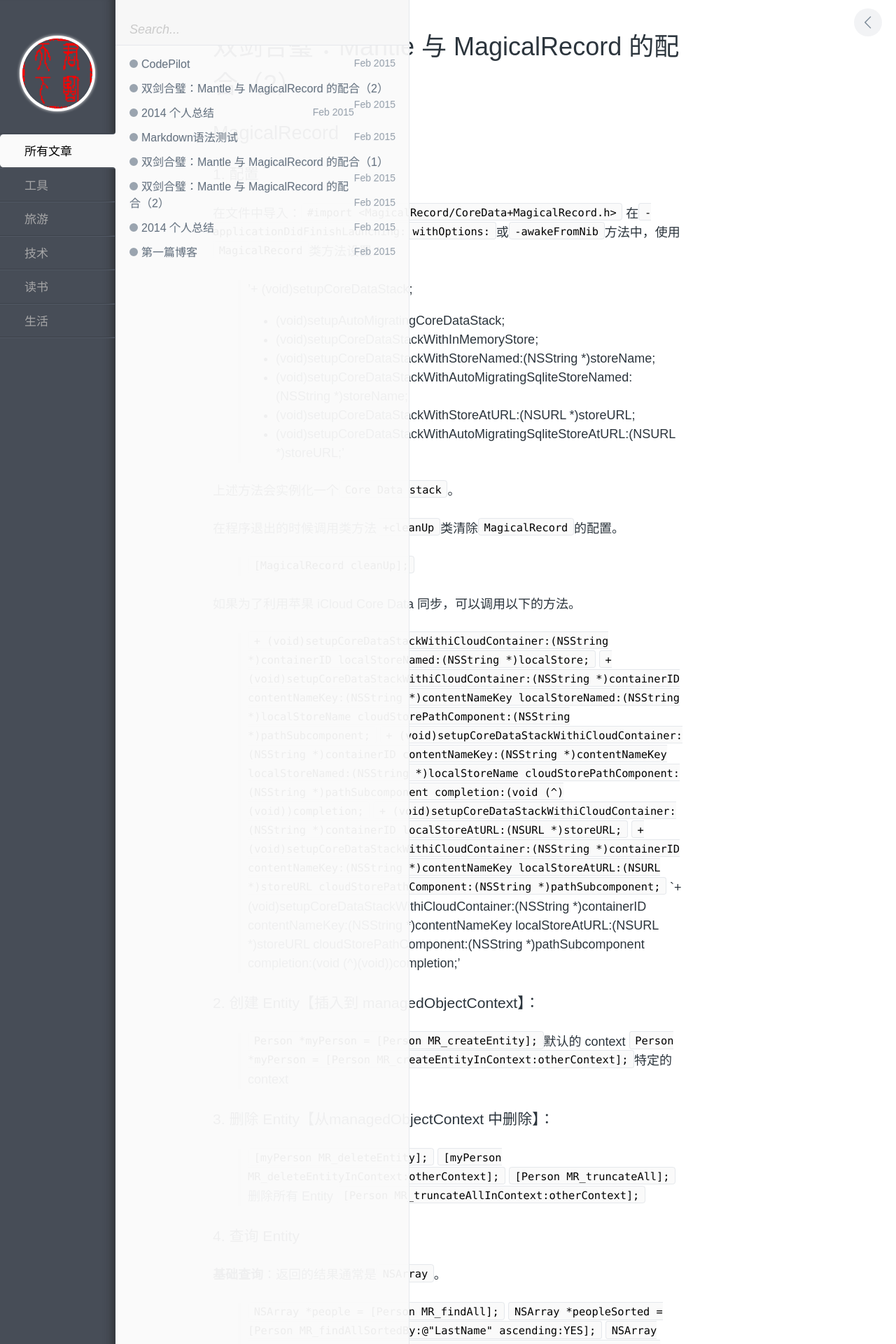
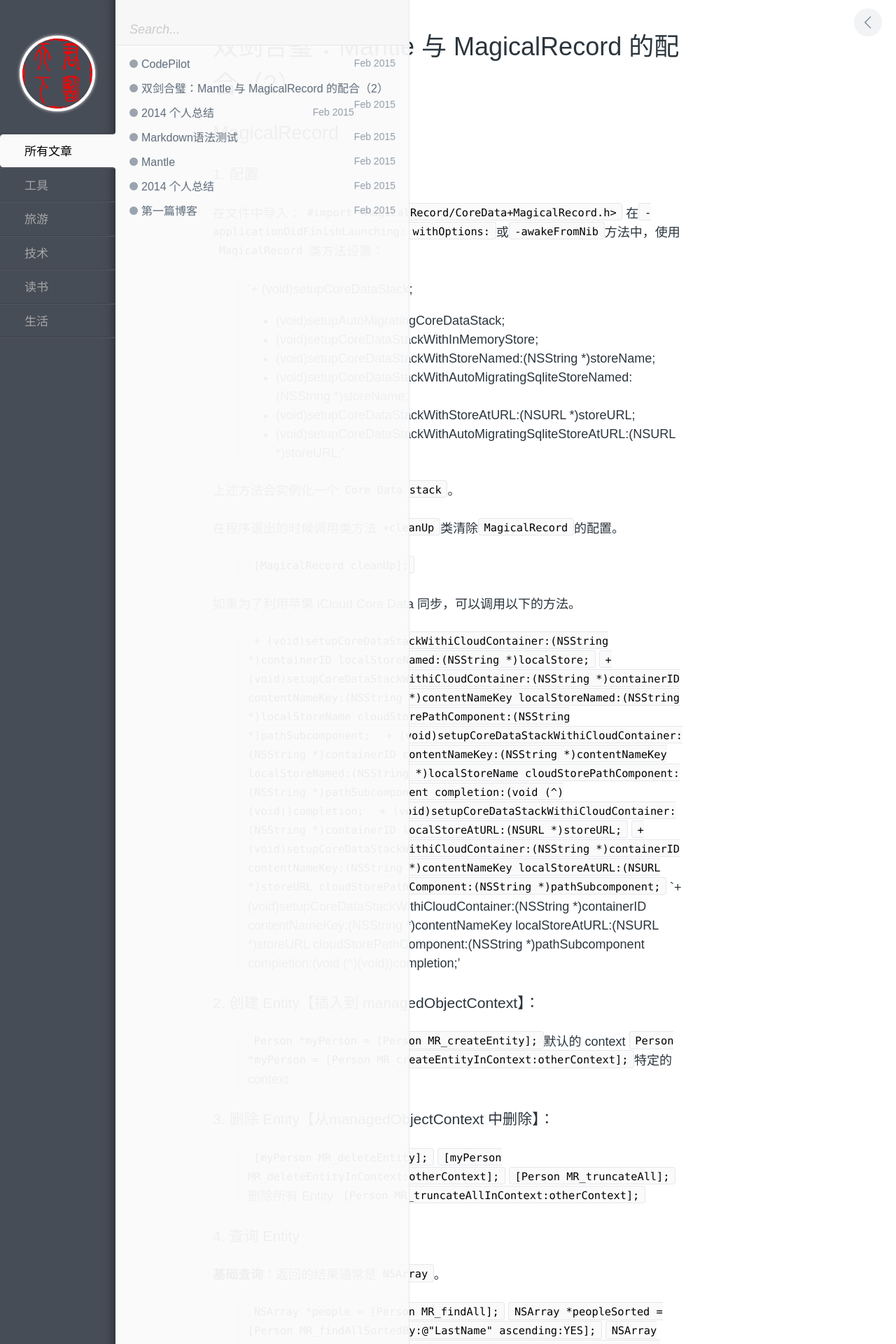
Before and after one commit to kingstal/kingstal.github.io, a Jekyll site: the page built from _posts/2015-02-10-tech-iOS-MagicalRecord.md, in a window 1280 px wide. Shown: the top 1920 px of the page at 70% size. Built offline with Jekyll 4.4.1, drawn with Linux system fonts in a browser that asks for light colours; part of the change alters nothing that is shown; some of the changed text lies outside the part shown.

Commit message:
finish mantle

```diff
--- a/_posts/2015-02-09-tech-iOS-Mantle-MagicalRecord.md
+++ b/_posts/2015-02-09-tech-iOS-Mantle.md
@@ -1,15 +1,15 @@
 ---
 layout: post
-title: 双剑合璧：Mantle 与 MagicalRecord 的配合（1）
+title: Mantle
 category: 技术
-tags: JSON,Mantle,MagicalRecord,Core Data
-keywords: JSON,Mantle,MagicalRecord,Core Data
-description: Mantle 用于 JSON 和 Model 之间的转换，而 MagicalRecord 则方便将转换后的 Model 用于 Core Data 操作
+tags: JSON,Mantle
+keywords: JSON,Mantle
+description: Mantle 用于 JSON 和 Model 之间的转换
 ---
 
 
 ## Mantle
-Mantle 是一个模型框架，支持将 JSON 解析为 Model 对象，也可以反向操作，即将 Model 对象序列化为 JSON。同时，支持 Core  Data 的序列化和反序列化。下面分两个部分介绍
+Mantle 是一个Model 层框架，支持将 JSON 解析为 Model 对象，也可以反向操作，即将 Model 对象序列化为 JSON。同时，支持 Core  Data 的序列化和反序列化。下面分两个部分介绍
 
 ### 1. JSON <---> Model
 Mantle 提供了一个基类：MTLModel，如果想使用 Mantle 的各种功能，那么所创建的模型必须是这个类的子类。为了实现这两者的转换，还必须遵守`<MTLJSONSerializing>`协议，该协议常用的有以下两个方法：
@@ -40,7 +40,7 @@ Mantle 提供了一个基类：MTLModel，如果想使用 Mantle 的各种功能
     // Member.m
     //当property 和 json keypath 的名称相同时，可忽略
     + (NSDictionary *)JSONKeyPathsByPropertyKey{
-        return @{@"memberID" : @"id",
+        return @{@"memberID" : @"id",//支持 keypath，如“location.latitude”
             @"mobilePhone" : @"phone",
             @"createDate" : @"date"
         };
@@ -185,7 +185,7 @@ Mantle提供了一个专门操作Core Data的协议`<MTLManagedObjectSerializing
 > 'MTLModel'——>`NSManagedObject`
 
 
-要实现对 model 的 Core Data 操作，可以借助于 MagicalRecord，它可以极大的方便 Core Data 的使用。下一篇将会介绍[如何使用MagicalRecord 来进行 Core Data 操作](http://kingstal.github.io/2015/02/10/tech-iOS-Mantle-MagicalRecord-2.html)。
+使用 Mantle 实现 JSON 的持久化，需要进行两次转化：`JSON`--》`MTLModel`--》`NSManagedObject`。这时我们可以借助于另一个开源库 `MagicalRecord`，它可以极大的方便 Core Data 的使用，同时也支持将 JSON 导入 Core Data。下一篇将会介绍[如何使用MagicalRecord 来进行 Core Data 操作](http://kingstal.github.io/2015/02/10/tech-iOS-MagicalRecord.html)。
 
 
 
@@ -195,3 +195,5 @@ Mantle提供了一个专门操作Core Data的协议`<MTLManagedObjectSerializing
 [http://bawn.github.io/ios/2014/12/11/Mantle.html](http://bawn.github.io/ios/2014/12/11/Mantle.html)
 
 [https://github.com/Mantle/Mantle](https://github.com/Mantle/Mantle)
+
+[http://robinchao.github.io/blog/2014/11/08/mantle-jian-dan-shi-yong-jiao-cheng/](http://robinchao.github.io/blog/2014/11/08/mantle-jian-dan-shi-yong-jiao-cheng/)
--- a/_posts/2015-02-09-tech-iOS-Mantle-MagicalRecord-2.md
+++ b/_posts/2015-02-10-tech-iOS-MagicalRecord.md
@@ -126,15 +126,15 @@ description: Mantle 用于 JSON 和 Model 之间的转换，而 MagicalRecord
 
     {% highlight objective-c %}
     // NSManagedObjectContext+MagicalSaves
-    - (void) MR_saveOnlySelfWithCompletion:(MRSaveCompletionHandler)completion;
-    - (void) MR_saveToPersistentStoreWithCompletion:(MRSaveCompletionHandler)completion;
-    - (void) MR_saveOnlySelfAndWait;
-    - (void) MR_saveToPersistentStoreAndWait;
+    - (void) MR_saveOnlySelfWithCompletion:(MRSaveCompletionHandler)completion; // Asynchronously
+    - (void) MR_saveToPersistentStoreWithCompletion:(MRSaveCompletionHandler)completion; // Asynchronously
+    - (void) MR_saveOnlySelfAndWait; // Synchronously
+    - (void) MR_saveToPersistentStoreAndWait; // Synchronously
     - (void) MR_saveWithOptions:(MRSaveContextOptions)mask completion:(MRSaveCompletionHandler)completion;
 
     // MagicalRecord+Actions
-    + (void) saveWithBlock:(void(^)(NSManagedObjectContext *localContext))block;
-    + (void) saveWithBlock:(void(^)(NSManagedObjectContext *localContext))block completion:(MRSaveCompletionHandler)completion;
+    + (void) saveWithBlock:(void(^)(NSManagedObjectContext *localContext))block; // Asynchronously
+    + (void) saveWithBlock:(void(^)(NSManagedObjectContext *localContext))block completion:(MRSaveCompletionHandler)completion; // Asynchronously
     + (void) saveWithBlockAndWait:(void(^)(NSManagedObjectContext *localContext))block;
     + (void) saveUsingCurrentThreadContextWithBlock:(void (^)(NSManagedObjectContext *localContext))block completion:(MRSaveCompletionHandler)completion;
     + (void) saveUsingCurrentThreadContextWithBlockAndWait:(void (^)(NSManagedObjectContext *localContext))block;
--- a/_posts/2015-02-10-tech-iOS-Mantle-MagicalRecord-2.md
+++ /dev/null
@@ -1,84 +0,0 @@
----
-layout: post
-title: 双剑合璧：Mantle 与 MagicalRecord 的配合（2）
-category: 技术
-tags: JSON,Mantle,MagicalRecord,Core Data
-keywords: JSON,Mantle,MagicalRecord,Core Data
-description: Mantle 用于 JSON 和 Model 之间的转换，而 MagicalRecord 则方便将转换后的 Model 用于 Core Data 操作
----
-
-
-## MagicalRecord
-
-### 1. 配置
-在`- applicationDidFinishLaunching: withOptions:`或`-awakeFromNib`方法中，使用`MagicalRecord`类方法设置：
-
->'+ (void)setupCoreDataStack;
-+ (void)setupAutoMigratingCoreDataStack;
-+ (void)setupCoreDataStackWithInMemoryStore;
-+ (void)setupCoreDataStackWithStoreNamed:(NSString *)storeName;
-+ (void)setupCoreDataStackWithAutoMigratingSqliteStoreNamed:(NSString *)storeName;
-+ (void)setupCoreDataStackWithStoreAtURL:(NSURL *)storeURL;
-+ (void)setupCoreDataStackWithAutoMigratingSqliteStoreAtURL:(NSURL *)storeURL;'
-
-上述方法会实例化一个`Core Data stack`。
-
-在程序退出的时候调用类方法`+cleanUp`类清除`MagicalRecord`的配置。
-如果为了利用苹果 iCloud Core Data 同步，可以调用以下的方法。
-
-
-
-> `+ (void)setupCoreDataStackWithiCloudContainer:(NSString *)containerID
-                              localStoreNamed:(NSString *)localStore;
-
-+ (void)setupCoreDataStackWithiCloudContainer:(NSString *)containerID
-                               contentNameKey:(NSString *)contentNameKey
-                              localStoreNamed:(NSString *)localStoreName
-                      cloudStorePathComponent:(NSString *)pathSubcomponent;
-
-+ (void)setupCoreDataStackWithiCloudContainer:(NSString *)containerID
-                               contentNameKey:(NSString *)contentNameKey
-                              localStoreNamed:(NSString *)localStoreName
-                      cloudStorePathComponent:(NSString *)pathSubcomponent
-                                   completion:(void (^)(void))completion;
-
-+ (void)setupCoreDataStackWithiCloudContainer:(NSString *)containerID
-                              localStoreAtURL:(NSURL *)storeURL;
-
-+ (void)setupCoreDataStackWithiCloudContainer:(NSString *)containerID
-                               contentNameKey:(NSString *)contentNameKey
-                              localStoreAtURL:(NSURL *)storeURL
-                      cloudStorePathComponent:(NSString *)pathSubcomponent;
-
-+ (void)setupCoreDataStackWithiCloudContainer:(NSString *)containerID
-                               contentNameKey:(NSString *)contentNameKey
-                              localStoreAtURL:(NSURL *)storeURL
-                      cloudStorePathComponent:(NSString *)pathSubcomponent
-                                   completion:(void (^)(void))completion;`
-
-
-### 2. 创建 Entity【插入到 managedObjectContext】：
-
-> `Person *myPerson = [Person MR_createEntity];`默认的 context
-> `Person *myPerson = [Person MR_createEntityInContext:otherContext];`特定的 context
-
-
-### 3. 删除 Entity【从managedObjectContext 中删除】：
-
-> `[myPerson MR_deleteEntity];`
-> `[myPerson MR_deleteEntityInContext:otherContext];`
-> `[Person MR_truncateAll];`删除所有 Entity
-> `[Person MR_truncateAllInContext:otherContext];`
-
-### 4. 查询 Entity
-**基础查询**：返回的结果通常是`NSArray`。
-
-
-### 5.
-
-
-
-
-## 参考
-[http://segmentfault.com/blog/lingchen/1190000002431365](http://segmentfault.com/blog/lingchen/1190000002431365)
-[http://www.raywenderlich.com/56879/magicalrecord-tutorial-ios](http://www.raywenderlich.com/56879/magicalrecord-tutorial-ios)
```
Also changed, not shown: assets/image/Xcode-MappedKeyName.png (added), assets/image/Xcode-mappedKeyNamesWithPriority.png (added), assets/image/XcodeDateAttributeWithCustomDateFormat.png (added), assets/image/XcodeRelatedByAttribute.png (added).
